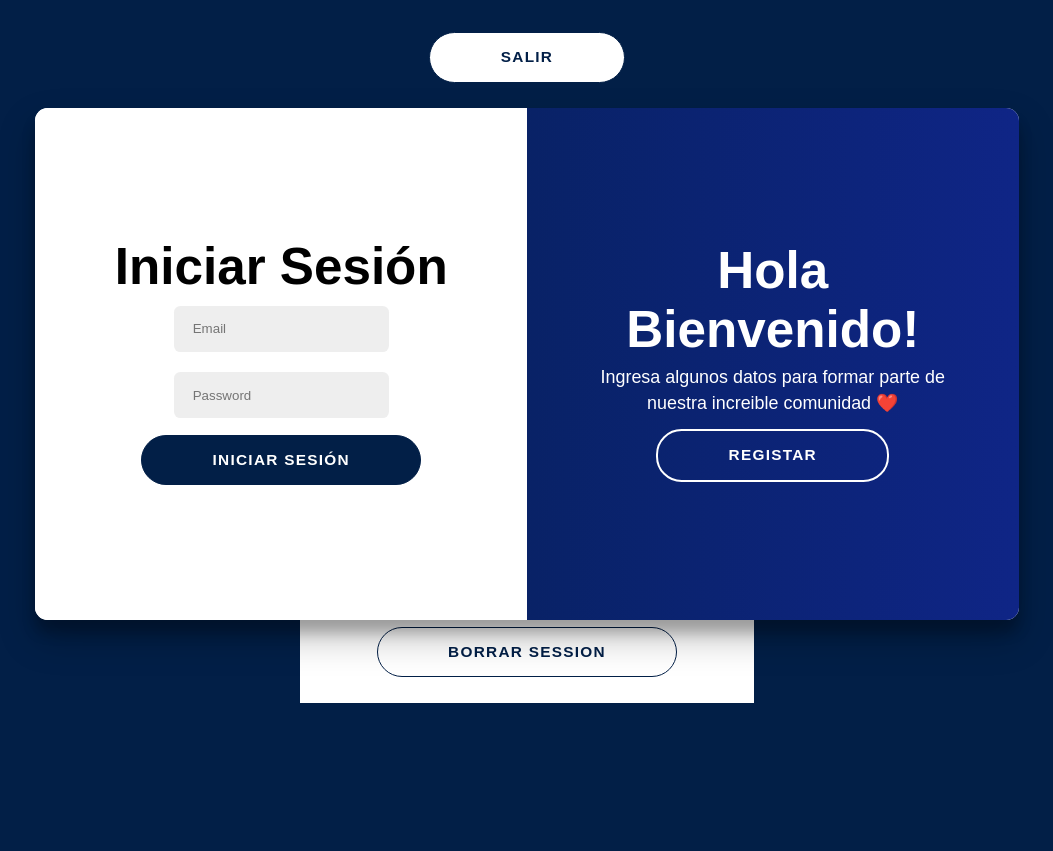
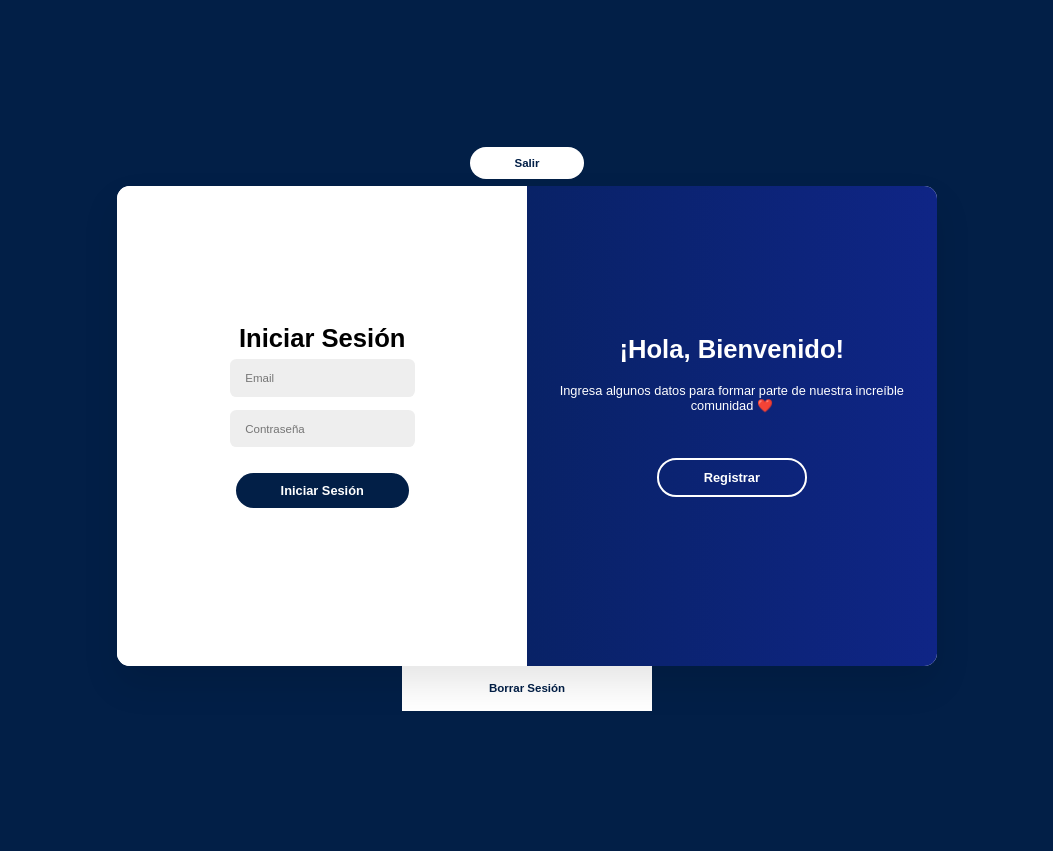
Before and after one commit to Yastin-Can/KS, a Flask app: page /login in a window 1280 px wide. Shown: the whole page, without its empty margins (113-1166 px from the left). Before the commit the page ends 703 px from the top, so only its background shows below. Run offline with Flask 3, Linux system fonts and the light colour scheme; some libraries are stand-ins or nearby versions.

Commit message:
aun no arreglo lo del formulario , aunq cambie el login-register

```diff
--- a/app.py
+++ b/app.py
@@ -14,7 +14,8 @@ from models.user import Usuario
 from config.db import connectToMySQL
 from models.product import Producto, Categoria
 from models.carrito import Carrito
-
+from flask_mail import Mail , Message
+from flask import flash
 
 app = Flask(__name__, static_folder='./static')
 app.secret_key = b'Y\xf1Xz\x00\xad|eQ\x80t \xca\x1a\x10K'
@@ -26,6 +27,48 @@ bcrypt = Bcrypt(app)
 ###################################
 #-------- RUTAS SECCIONES --------#
 ###################################
+
+app.config['MAIL_SERVER'] = 'smtp.gmail.com'
+app.config['MAIL_PORT'] = 587
+app.config['MAIL_USE_TLS'] = True
+app.config['MAIL_USERNAME'] = 'infokioscosaludable@gmail.com'  # Cambia esto por tu correo
+app.config['MAIL_PASSWORD'] = 'KS12345678'        # Cambia esto por tu contraseña
+app.config['MAIL_DEFAULT_SENDER'] = 'infokioscosaludable@gmail.com'
+app.config['MAIL_USE_SSL'] = False
+
+
+mail = Mail(app)
+
+@app.route("/enviar_comentarios", methods=['POST'])
+def enviar_comentarios():
+    nombre = request.form['nombre']
+    email = request.form['email']
+    celular = request.form['celular']
+    fecha = request.form['fecha']
+    hora = request.form['hora']
+    comentario = request.form['comentario']
+
+    # Crear el mensaje de correo
+    msg = Message("Nuevo comentario del formulario",
+                  recipients=["infokioscosaludable@gmail.com"])  # Cambia esto por el destinatario
+    msg.body = (f"Nombre: {nombre}\n"
+                f"Email: {email}\n"
+                f"Celular: {celular}\n"
+                f"Fecha: {fecha}\n"
+                f"Hora: {hora}\n"
+                f"Comentario: {comentario}")
+
+    # Enviar el correo
+    try:
+        mail.send(msg)
+        flash('Comentario enviado correctamente!', 'success')
+    except Exception as e:
+        flash(f'Ocurrió un error: {e}', 'danger')
+
+    return redirect('/')
+
+
+
 
 
 @app.route('/')
@@ -124,6 +167,9 @@ def contact():
 
 
     return render_template('user-contact.html', user=user, item = item)
+
+
+
 
 
 
--- a/static/styles/login-register.css
+++ b/static/styles/login-register.css
@@ -5,106 +5,92 @@
 }
 
 body {
+    display: flex;
+    flex-direction: column;
+    justify-content: center;
     align-items: center;
-    display: flex;
-    justify-content: center;
-    flex-direction: column;
-    font-family: 'monserrat', sans-serif;
+    font-family: 'Montserrat', sans-serif;
     background-color: #021F47;
-    min-height: 100%;
-    margin: 2vw 10% 10% 10%;
+    min-height: 100vh;
+    margin: 2vw 10%;
 }
+
 .container {
     position: relative;
-    width: 76.8vw;
+    width: 80%;
     max-width: 100%;
     min-height: 480px;
     background: #fff;
     border-radius: 1vw;
     overflow: hidden;
-    box-shadow: 0 1.4vw 2.8vw rgba( 0,0,0,0.25),
-                0 1vw 1vw rgba( 0,0,0,0.22);
+    box-shadow: 0 1.4vw 2.8vw rgba(0, 0, 0, 0.1);
 }
 
-.sing-up, .sing-in {
+.auth-form {
     position: absolute;
     top: 0;
     left: 0;
+    width: 50%;
     height: 100%;
     transition: all 0.6s ease-in-out;
 }
 
 .sing-up {
-    width: 50%;
     opacity: 0;
     z-index: 1;
 }
 
 .sing-in {
-    width: 50%;
     z-index: 2;
 }
 
 form {
     background-color: #fff;
     display: flex;
+    flex-direction: column;
     align-items: center;
     justify-content: center;
-    flex-direction: column;
     padding: 0 5vw;
     height: 100%;
-    max-height: 100%;
     text-align: center;
 }
 
 h1 {
     font-weight: bold;
-    margin: 0;
-    font-size: 4vw;
+    font-size: 2vw;
 }
 
 p {
-    font-size: 1.4vw;
+    font-size: 1vw;
     font-weight: 100;
-    line-height: 2vw;
-    letter-spacing: 0.05 vw;
     margin: 1.5vw 0 2vw;
 }
 
 input {
     background-color: #eee;
-    padding: 1.2vw 1.5vw;
-    margin: 0.8vw 1.5vw;
+    padding: 1vw 1.2vw;
+    margin: 0.5vw 0;
     border-radius: 0.5vw;
     border: none;
     outline: none;
-}
-
-a {
-    color: #333;
-    font-size: 1.4vw;
-    text-decoration: none;
-    margin: 1.5vw 0;
+    font-size: 0.9vw;
 }
 
 button {
     color: #fff;
     background-color: #021F47;
-    font-size: 1.2vw;
+    font-size: 1vw;
     font-weight: bold;
-    padding: 1.2vw 5.5vw;
-    margin: 2vw;
-    border-radius: 2vw;
-    border: 0.1vw solid #021F47;
-    outline: none;
-    letter-spacing: 0.1vw;
-    text-transform: uppercase;
-    transition: transform 0.80ms ease-in;
+    padding: 0.8vw 3.5vw;
+    margin: 1.5vw;
+    border-radius: 1.5vw;
+    border: none;
     cursor: pointer;
+    transition: transform 0.8ms ease-in;
 }
 
 button:active {
-    transform: scale(0.90);
+    transform: scale(0.95);
 }
 
 #singIn, #singUp {
@@ -112,11 +98,11 @@ button:active {
     border: 0.2vw solid #fff;
 }
 
-.container.right-panel-active .sing-in{
+.container.right-panel-active .sing-in {
     transform: translateX(100%);
 }
 
-.container.right-panel-active .sing-up{
+.container.right-panel-active .sing-up {
     transform: translateX(100%);
     opacity: 1;
     z-index: 5;
@@ -129,7 +115,6 @@ button:active {
     width: 50%;
     height: 100%;
     overflow: hidden;
-    transition: transform 0.6s ease-in-out;
     z-index: 100;
 }
 
@@ -139,19 +124,16 @@ button:active {
 
 .overlay {
     position: relative;
-    color: #fff;
-    background-color: #021F47;
     left: -100%;
     height: 100%;
     width: 200%;
     background: linear-gradient(to right, #021F47, #0f2586);
-    transform: translateX(0);
+    color: #fff;
     transition: transform 0.6s ease-in-out;
 }
 
 .container.right-panel-active .overlay {
     transform: translateX(50%);
-
 }
 
 .overlay-left, .overlay-right {
@@ -160,22 +142,19 @@ button:active {
     align-items: center;
     justify-content: center;
     flex-direction: column;
-    padding: 0 4vw;
+    padding: 0 2vw;
     text-align: center;
     top: 0;
     height: 100%;
     width: 50%;
-    transform: translateX(0);
-    transition: transform 0.6s ease-in-out;
 }
 
-.overlay-left{
+.overlay-left {
     transform: translateX(-20%);
 }
 
-.overlay-right{
+.overlay-right {
     right: 0;
-    transform: translateX(0);
 }
 
 .container.right-panel-active .overlay-left {
@@ -186,59 +165,40 @@ button:active {
     transform: translateX(20%);
 }
 
-.social-container a {
-    height: 4vw;
-    width: 4vw;
-    margin: 0 0.5vw;
-    display: inline-flex;
-    justify-content: center;
-    align-items: center;
-    border: 0.1vw solid #ccc;
-    border-radius: 50%;
+.salida button {
+    background-color: #fff;
+    color: #021F47;
+    margin: 0.5vw 1vw;
+    font-size: 0.9vw;
+}
+
+@media (max-width: 1000px) {
+    body {
+        margin: 0;
+    }
+
+    form, .overlay-left, .overlay-right {
+        padding: 1vw;
+    }
+
+    form {
+        justify-content: space-evenly;
+        margin-top: 100%;
+    }
+
+    input, button {
+        font-size: 1.5vw;
+    }
+
+    p {
+        font-size: 1.5vw;
+        margin: 0 1vw;
+    }
 }
 
 
-.salida button {
-    margin: 0.5vw 1vw;
-    background-color: #fff;
-    color: #021F47;
-    margin-bottom: 2vw;
+.borrar-sesion{
+    border-radius: 5%;
+    padding: 10px;
+    margin: 10px;
 }
-
-@media (min-width: 1000px) {
-    button, p {
-        margin: 0.5vw;
-    }
-    .container {
-        height: 40vw;
-    }
-}
-@media (max-width: 1000px) {
-    input {
-        width: 20vw;
-    }
-
-    body {
-        margin: 0 !important;
-    }
-    form, .overlay-right, .overlay-left {
-        padding: 1vw;
-    }
-    form {
-        justify-content: space-evenly;
-        height: 50vw;
-        margin-top: 100%;
-    }
-    form input {
-        font-size: 2vw;
-    }
-    button {
-        font-size: 2vw;
-    }
-    p {
-        font-size: 2vw;
-        margin-left: 2vw;
-        margin-right: 2vw;
-    }
-
-}
--- a/templates/login-register.html
+++ b/templates/login-register.html
@@ -4,76 +4,76 @@
 <head>
     <meta charset="UTF-8">
     <meta name="viewport" content="width=device-width, initial-scale=1.0">
-    <title>Restrate/Inicia Sesión</title>
+    <title>Registrarse / Iniciar Sesión</title>
     <link rel="stylesheet" href="{{ url_for('static', filename='styles/login-register.css') }}">
-    <link rel="stylesheet" type="text/css"
-        href="https://cdnjs.cloudflare.com/ajax/libs/font-awesome/5.14.0/css/all.min.css">
+    <link rel="stylesheet" href="https://cdnjs.cloudflare.com/ajax/libs/font-awesome/5.14.0/css/all.min.css">
 </head>
 
 <body>
-    <div class="salida">
+    <header class="salida">
         <a href="{{ url_for('index') }}">
             <button>Salir</button>
         </a>
-    </div>
+    </header>
 
-    <div class="container" id="main">
-        <div class="sing-up">
+    <main class="container" id="main">
+        <section class="auth-form sing-up">
+            {% if register_errors %}
             <ul>
                 {% for e in register_errors %}
                 <li>{{ e }}</li>
                 {% endfor %}
             </ul>
+            {% endif %}
             <form action="/register" method="POST">
                 <h1>Crear Cuenta</h1>
-                <input type="text" name="nombre" placeholder="Name" required="">
-                <input type="email" name="email" placeholder="Email" required="">
-                <input type="password" name="pswd" placeholder="Password" required="">
-                <input type="password" name="pswd2" placeholder="Confirma Contraseña" required="">
+                <input type="text" name="nombre" placeholder="Nombre" required>
+                <input type="email" name="email" placeholder="Email" required>
+                <input type="password" name="pswd" placeholder="Contraseña" required>
+                <input type="password" name="pswd2" placeholder="Confirma Contraseña" required>
                 <button type="submit">Registrar</button>
             </form>
+        </section>
 
-        </div>
-
-
-        <div class="sing-in">
+        <section class="auth-form sing-in">
+            {% if login_errors %}
             <ul>
                 {% for e in login_errors %}
                 <li>{{ e }}</li>
                 {% endfor %}
             </ul>
+            {% endif %}
             <form action="/login" method="POST">
                 <h1>Iniciar Sesión</h1>
-                <input type="email" name="email" placeholder="Email" required="">
-                <input type="password" name="pswd" placeholder="Password" required="">
+                <input type="email" name="email" placeholder="Email" required>
+                <input type="password" name="pswd" placeholder="Contraseña" required>
                 <button type="submit">Iniciar Sesión</button>
             </form>
-        </div>
+        </section>
+
         <div class="overlay-container">
             <div class="overlay">
                 <div class="overlay-left">
                     <h1>Bienvenido de Nuevo!</h1>
-                    <p>Te estabamos esperando ❤️</p>
-                    <button id="singIn">Iniciar Sesion</button>
+                    <p>Te estábamos esperando ❤️</p>
+                    <button id="singIn">Iniciar Sesión</button>
                 </div>
                 <div class="overlay-right">
-                    <h1>Hola Bienvenido!</h1>
-                    <p>Ingresa algunos datos para formar parte de nuestra
-                        increible comunidad ❤️</p>
-                    <button id="singUp">Registar</button>
+                    <h1>¡Hola, Bienvenido!</h1>
+                    <p>Ingresa algunos datos para formar parte de nuestra increíble comunidad ❤️</p>
+                    <button id="singUp">Registrar</button>
                 </div>
             </div>
         </div>
-    </div>
-    <div class="salida">
-        <form action="/session-delete">
-            <button type="submit">BORRAR SESSION</button>
+    </main>
+
+    <footer class="salida">
+        <form action="/session-delete" method="POST">
+            <button class="borrar-sesion" type="submit">Borrar Sesión</button>
         </form>
-    </div>
+    </footer>
+
+    <script src="{{ url_for('static', filename='scripts/script.js') }}"></script>
 </body>
 
-
-<script src="{{ url_for('static', filename='scripts/script.js') }}"></script>
-
-
 </html>
```
Also changed, not shown: templates/user-contact.html (+22 -7 lines), static/img/qr/c766bd91-a67a-4616-be14-452aedf70b56.png (added).
